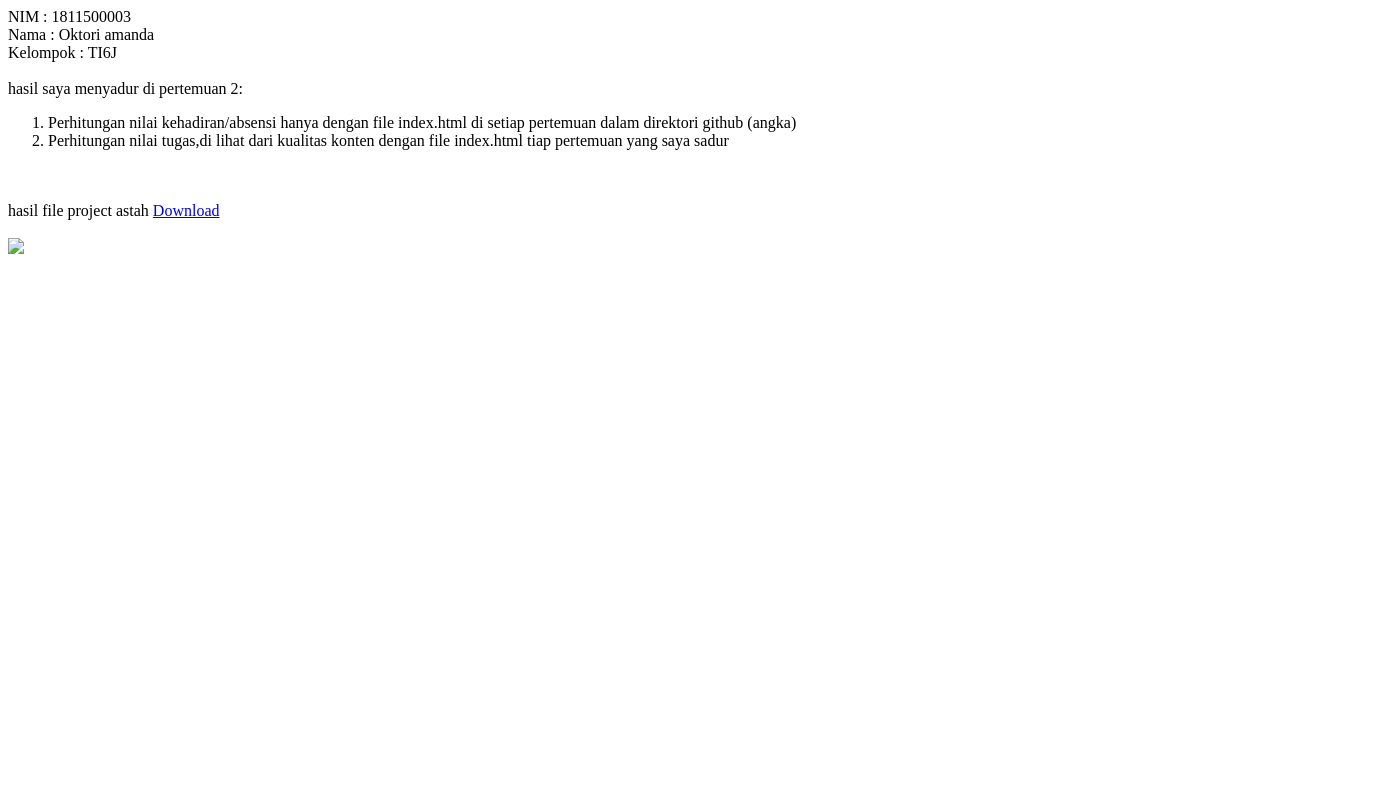
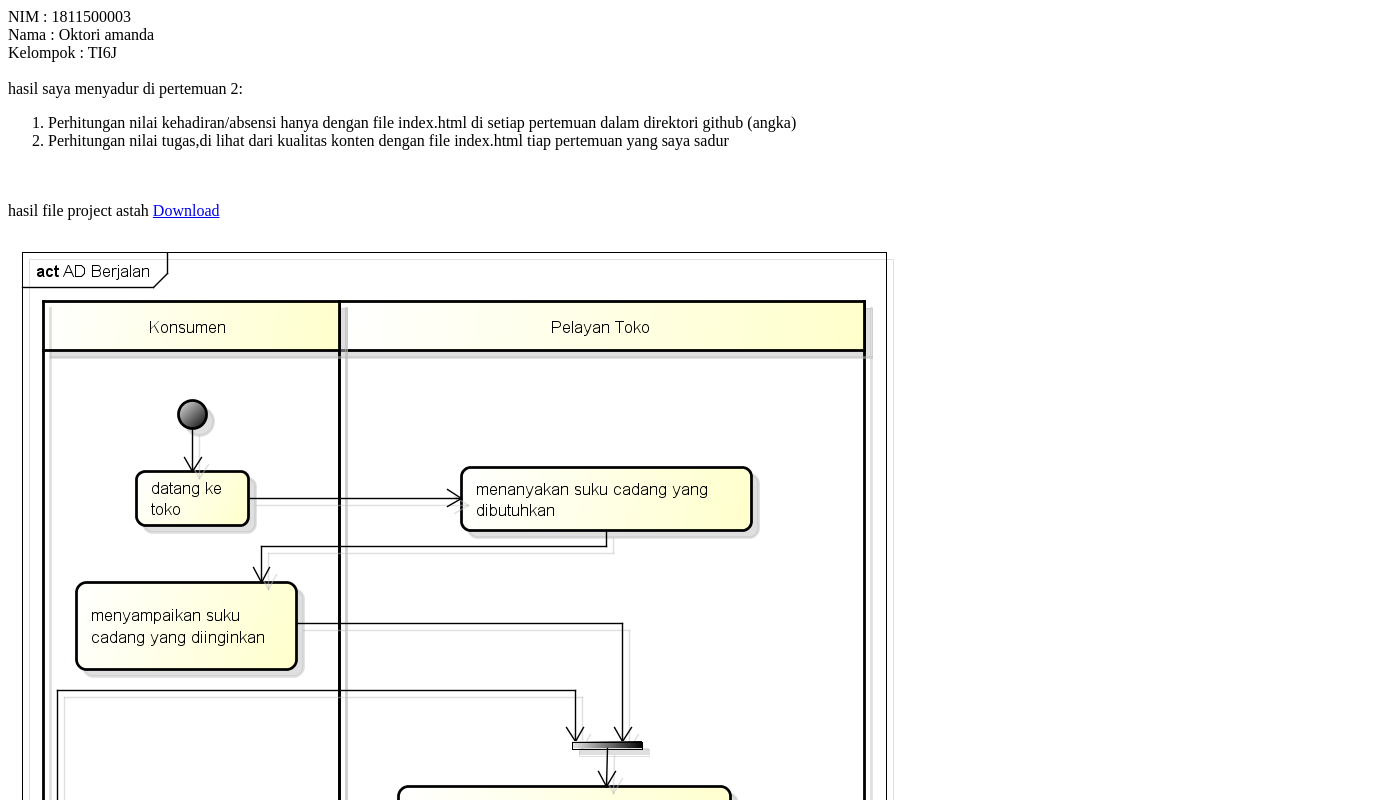
Before and after one commit to OktoriAmanda/sadurrpl, a plain HTML site: page 2/index.html in a window 1280 px wide. Shown: the top 800 px of the page, 1374 px wide, since content can reach past the window. Drawn offline with Linux system fonts and the light colour scheme.

Commit message:
Update index.html

```diff
--- a/2/index.html
+++ b/2/index.html
@@ -13,4 +13,4 @@ hasil saya menyadur di pertemuan 2:
 <br><br>
 hasil file project astah <a href="AD Berjalan.asta" target="_blank">Download</a>
 <br><br>
-<img src=".png"widht=100%>
+<img src="berjalanoktoriamanda.png"widht=100%>
```
